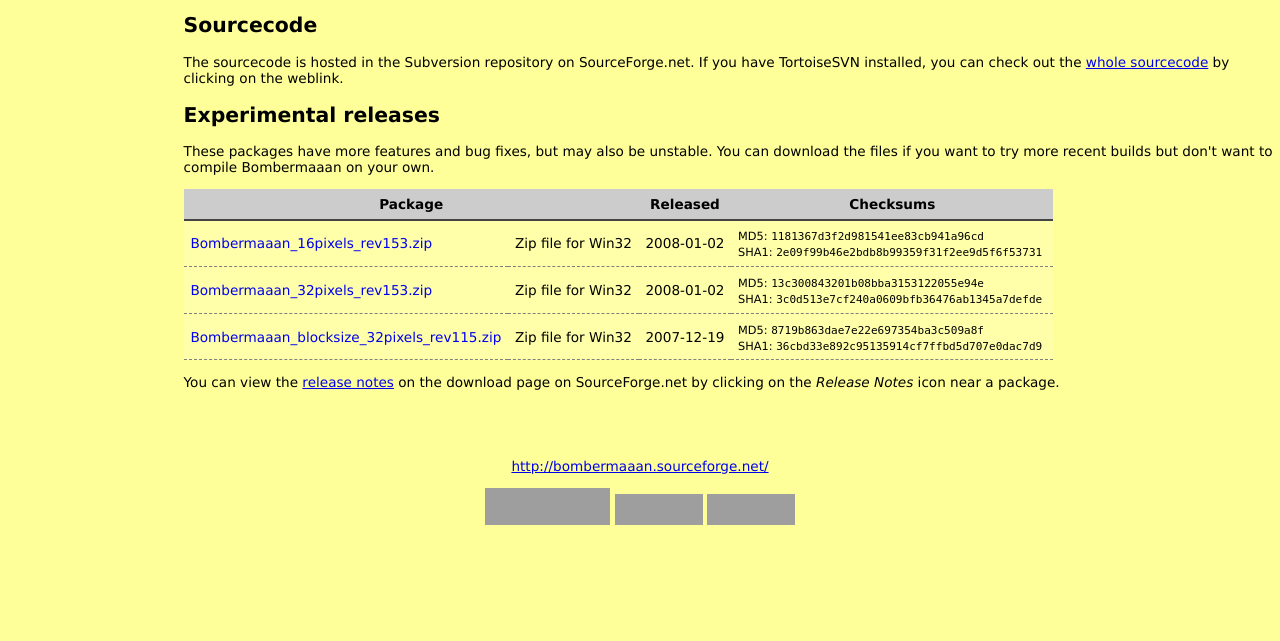
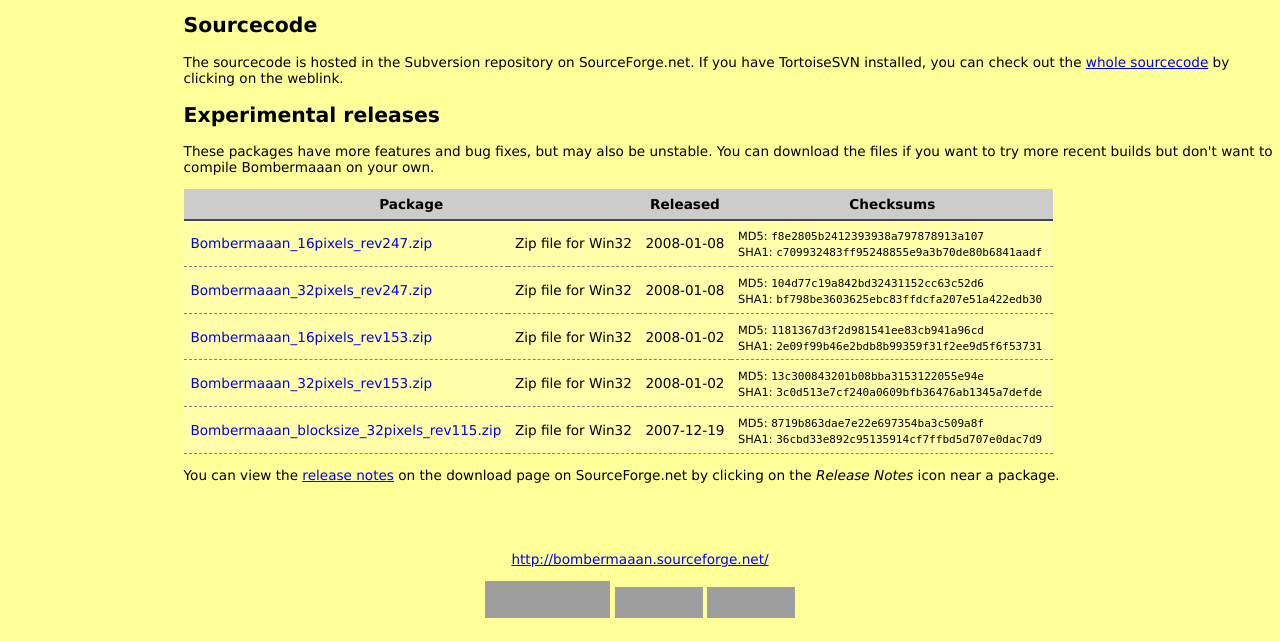
Before and after one commit to talregev/Bombermaaan, a PHP site: page /download.php in a window 1280 px wide. Shown: the part 540-1181 px from the top of the page. Before the commit the page ends 1065 px from the top, so only its background shows below. Run offline with PHP 8.4, Linux system fonts and the light colour scheme; data that the repository does not hold is empty; grey boxes are pictures that could not be loaded.

Commit message:
Added links to rev. 247 released files
git-svn-id: https://svn.code.sf.net/p/bombermaaan/code/trunk@249 7fe5b47a-8640-0410-b185-a85574715510

```diff
--- a/web/download.php
+++ b/web/download.php
@@ -26,6 +26,20 @@
 		),
 	),
 	"experimental" => array(
+		array(
+		"Bombermaaan_16pixels_rev247.zip",
+		"Zip file for Win32",
+		"f8e2805b2412393938a797878913a107",  // MD5
+		"c709932483ff95248855e9a3b70de80b6841aadf",  // SHA1
+		"2008-01-08",
+		),
+		array(
+		"Bombermaaan_32pixels_rev247.zip",
+		"Zip file for Win32",
+		"104d77c19a842bd32431152cc63c52d6",  // MD5
+		"bf798be3603625ebc83ffdcfa207e51a422edb30",  // SHA1
+		"2008-01-08",
+		),
 		array(
 		"Bombermaaan_16pixels_rev153.zip",
 		"Zip file for Win32",
```
